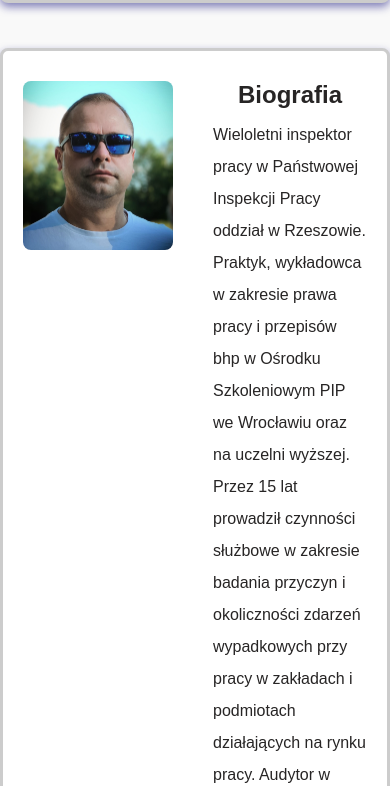
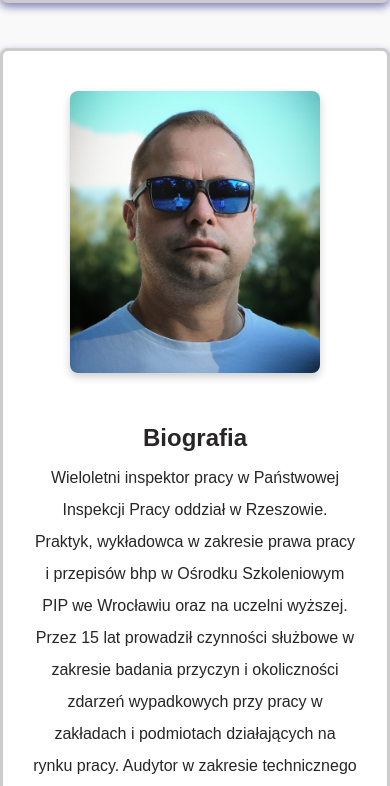
Before and after one commit to SeboolK/chlopodbhp.pl, a plain HTML site: page index.html in a window 390 px wide. Shown: the part 2878-3664 px from the top of the page. Drawn offline with Linux system fonts and the light colour scheme.

Commit message:
Add files via upload

```diff
--- a/styles.css
+++ b/styles.css
@@ -138,40 +138,95 @@ h2, h3 {
 
 
 /* Biografia - układ i styl */
-.biography-content
-{
+.biography-content {
     display: flex;
-    justify-content: flex-start;
-    align-items: flex-start;
-    gap: 20px;
-    text-align: left;
-    flex-direction: row;
+    flex-direction: column; /* Układ pionowy */
+    align-items: center; /* Wyśrodkowanie obrazka i tekstu */
+    text-align: center; /* Wyśrodkowanie tekstu */
+    padding: 20px;
+    gap: 20px; /* Odstęp między obrazkiem a tekstem */
 }
 
-.biography-text
-{
+.biography-text {
     flex: 1;
-    padding-left: 20px;
+    padding: 0; /* Usuń odstępy */
 }
 
-.biography-image
-{
-    flex: 0 0 auto;
-    text-align: left;
+.biography-image {
+    text-align: center;
 }
 
-.portrait
-{
+.portrait {
     max-width: 150px;
     border-radius: 8px;
-    transition: transform 0.3s ease-in-out;
+    transition: transform 0.3s ease-in-out, box-shadow 0.3s ease-in-out;
+    box-shadow: 0 2px 4px rgba(0, 0, 0, 0.1); /* Delikatny cień w stanie początkowym */
 }
 
-.portrait:hover
-{
-    transform: scale(1.2);
-    box-shadow: 0 4px 8px rgba(0, 0, 0, 0.2);
+.portrait:hover {
+    transform: scale(1.2); /* Powiększenie przy najechaniu */
+    box-shadow: 0 6px 12px rgba(0, 0, 0, 0.2); /* Mocniejszy cień przy najechaniu */
 }
+
+/* Stylizacja responsywna */
+@media (max-width: 768px) {
+    .biography-content {
+        padding: 10px; /* Zmniejszone odstępy na mniejszych ekranach */
+    }
+
+    .portrait {
+        max-width: 200px; /* Większy obrazek na mniejszych ekranach */
+        box-shadow: 0 3px 6px rgba(0, 0, 0, 0.15); /* Subtelniejszy cień w stanie początkowym */
+    }
+
+    .portrait:hover {
+        transform: scale(1.3); /* Mocniejsze powiększenie na mniejszych ekranach */
+        box-shadow: 0 8px 16px rgba(0, 0, 0, 1); /* Mocniejszy cień przy najechaniu */
+    }
+}
+
+@media (max-width: 480px) {
+    .portrait {
+        max-width: 250px; /* Jeszcze większy obrazek na bardzo małych ekranach */
+        box-shadow: 0 4px 8px rgba(0, 0, 0, 0.2); /* Wyraźniejszy cień w stanie początkowym */
+    }
+
+    .portrait:hover {
+        transform: scale(1.4); /* Jeszcze większe powiększenie na najmniejszych ekranach */
+        box-shadow: 0 10px 20px rgba(0, 0, 0, 0.3); /* Jeszcze mocniejszy cień przy najechaniu */
+    }
+}
+
+
+/* Stylizacja responsywna */
+@media (max-width: 768px) {
+    .biography-content {
+        padding: 10px; /* Zmniejszone odstępy na mniejszych ekranach */
+    }
+
+    .portrait {
+        max-width: 200px; /* Większy obrazek na mniejszych ekranach */
+    }
+
+    .portrait:hover {
+        transform: scale(1.3); /* Mocniejsze powiększenie na mniejszych ekranach */
+    }
+}
+
+@media (max-width: 480px) {
+    .portrait {
+        max-width: 250px; /* Jeszcze większy obrazek na bardzo małych ekranach */
+    }
+
+    .portrait:hover {
+        transform: scale(1.4); /* Jeszcze większe powiększenie na najmniejszych ekranach */
+    }
+}
+
+
+
+
+
 
 /* Kontakt */
 .contact {
```
